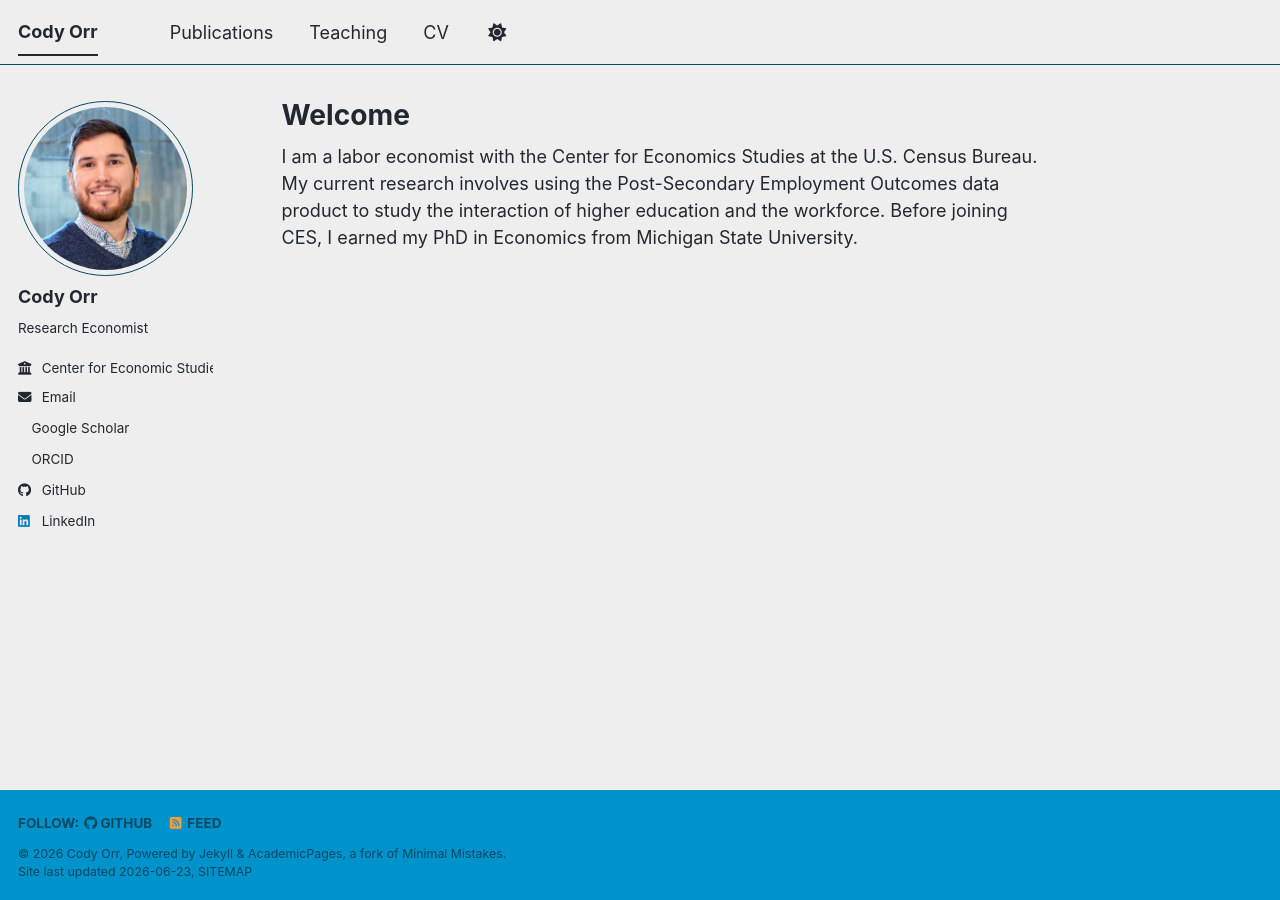
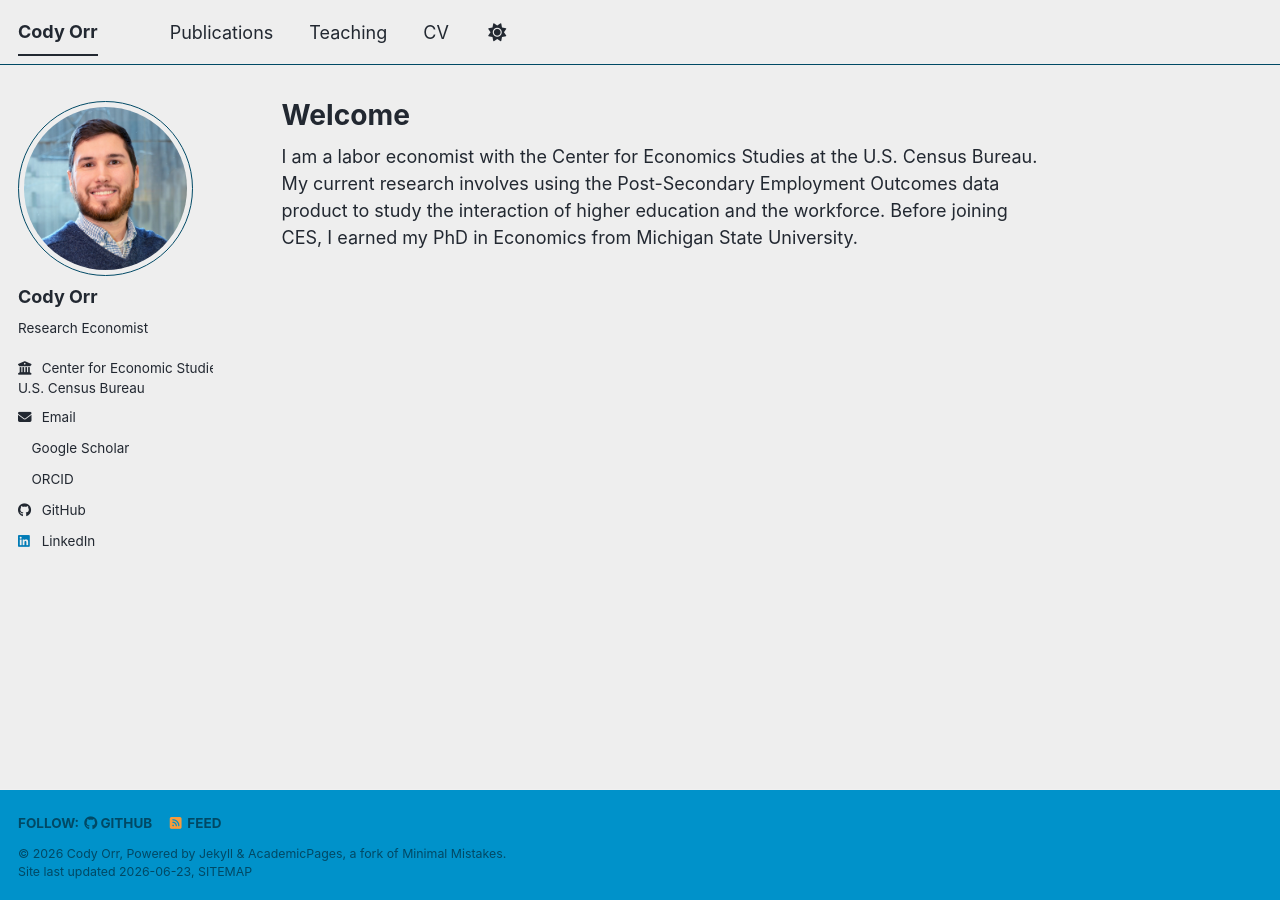
Before and after one commit to orrcody/orrcody.github.io, a Jekyll site: the page built from _pages/about.md, in a window 1280 px wide. Built offline with Jekyll 4.4.1, drawn with Linux system fonts in a browser that asks for light colours; a style sheet for code colours, icons or effects is not loaded.

Commit message:
Update author-profile.html to allow line breaks in employer.

```diff
--- a/_includes/author-profile.html
+++ b/_includes/author-profile.html
@@ -28,7 +28,7 @@
         <li class="author__desktop"><i class="fas fa-fw fa-location-dot icon-pad-right" aria-hidden="true"></i>{{ author.location }}</li>
       {% endif %}
       {% if author.employer %}
-        <li class="author__desktop"><i class="fas fa-fw fa-building-columns icon-pad-right" aria-hidden="true"></i>{{ author.employer }}</li>
+        <li class="author__desktop"><i class="fas fa-fw fa-building-columns icon-pad-right" aria-hidden="true"></i>{{ author.employer | newline_to_br }}</li>
       {% endif %}
       {% if author.uri %}
         <li><a href="{{ author.uri }}"><i class="fas fa-fw fa-link icon-pad-right" aria-hidden="true"></i>{{ site.data.ui-text[site.locale].website_label | default: "Website" }}</a></li>
```
